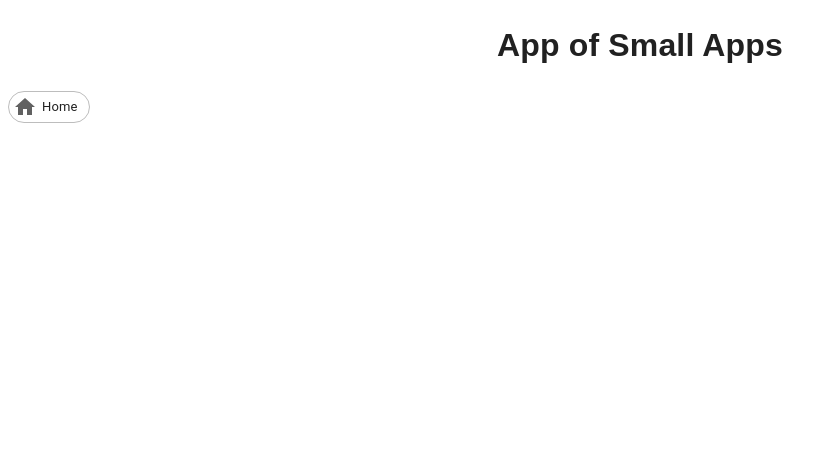
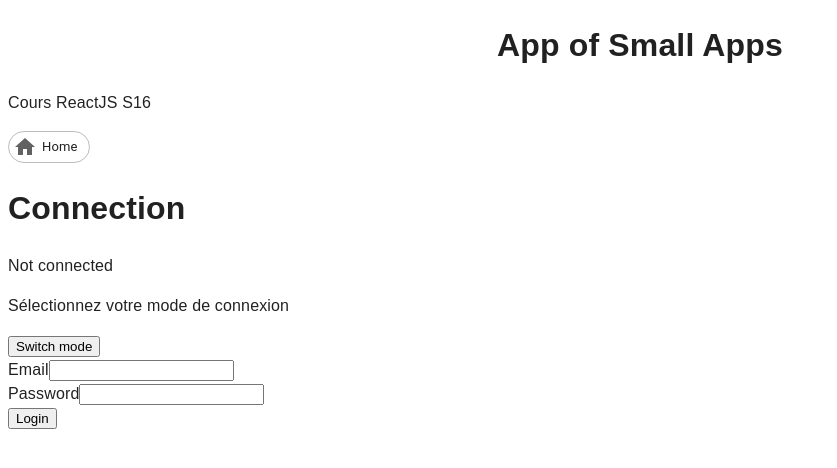
Before and after one commit to stephane71/Small-react-apps, a React (Create React App) app: page /connection in a window 1280 px wide. Shown: the top 468 px of the page, without its empty margins (0-837 px from the left). Built offline with nearby package versions, Linux system fonts and the light colour scheme.

Commit message:
Add Department List

```diff
--- a/src/App.js
+++ b/src/App.js
@@ -4,6 +4,9 @@ import Home from "./Home";
 import { Routes, Route, useNavigate } from "react-router-dom";
 import HomeIcon from "@mui/icons-material/Home";
 import { Chip, Box } from "@mui/material";
+import Connection from "./Connection";
+import DepartmentList from "./DepartmentList";
+import Department from "./Department";
 
 export default function App() {
   const navigate = useNavigate();
@@ -15,6 +18,7 @@ export default function App() {
   return (
     <div className="App">
       <h1 className="appTitle">App of Small Apps</h1>
+      <p>Cours ReactJS S16</p>
 
       <Chip
         icon={<HomeIcon />}
@@ -27,6 +31,9 @@ export default function App() {
         <Routes>
           <Route path="/" element={<Home />} />
           <Route path="/shopping-list" element={<ShoppingList />} />
+          <Route path="/connection" element={<Connection />} />
+          <Route path="/department-list" element={<DepartmentList />} />
+          <Route path="/department-list/:depName" element={<Department />} />
         </Routes>
       </Box>
     </div>
--- /dev/null
+++ b/src/Connection.js
@@ -0,0 +1,104 @@
+/*
+ * Connect component
+ * Login / Register
+ * Objectif : Gérer un affichage conditionnel
+ *
+ * Documentation
+ * https://fr.reactjs.org/docs/conditional-rendering.html
+ *
+ * Le composant Connect
+ * - permet de sélectionner soit le login, soit le register (de simples boutons)
+ * - Affiche un message "Login" ou "Register"
+ * - Au click sur le bouton "Login" ou "Register",
+ *   tout le contenu doit être remplacer :
+ *   - un message : "Vous êtes loggué !" ou "Vous êtes inscrit !"
+ *   - un bouton "Retour" qui permet de revenir à la connection
+ */
+import React from "react";
+import Loginqsdjhqsd from "./Login";
+import { CONNECTION_MODE, INPUT_EMAIL } from "../utils/enums";
+
+class Connection extends React.Component {
+  constructor(props) {
+    super(props);
+
+    this.state = {
+      mode: CONNECTION_MODE.LOGIN,
+      connected: false,
+      credentials: null
+    };
+
+    this.handleClickSwitch = this.handleClickSwitch.bind(this);
+    this.handleValidateLogin = this.handleValidateLogin.bind(this);
+  }
+
+  handleClickToggleConnected(toggle) {
+    this.setState({
+      connected: toggle
+    });
+  }
+
+  handleClickSwitch() {
+    this.setState({
+      credentials: null,
+      mode:
+        this.state.mode === CONNECTION_MODE.LOGIN
+          ? CONNECTION_MODE.REGISTER
+          : CONNECTION_MODE.LOGIN
+    });
+  }
+
+  handleValidateLogin(credentials) {
+    this.setState({
+      connected: true,
+      credentials: credentials
+    });
+    // Soumission des creds...
+  }
+
+  render() {
+    const { mode, connected, credentials } = this.state;
+
+    return (
+      <div className="main">
+        <h1>Connection</h1>
+
+        {connected ? "Connected" : "Not connected"}
+
+        {!connected && (
+          <>
+            <div className="connectionSelection">
+              <p>Sélectionnez votre mode de connexion</p>
+              <button onClick={this.handleClickSwitch}>Switch mode</button>
+            </div>
+
+            <div className="connectionMain">
+              {mode === CONNECTION_MODE.LOGIN ? (
+                <Loginqsdjhqsd onClick={this.handleValidateLogin} />
+              ) : (
+                <button onClick={() => this.handleClickToggleConnected(true)}>
+                  Register
+                </button>
+              )}
+            </div>
+          </>
+        )}
+
+        {connected && (
+          <div className="connectionMessage">
+            <p>
+              Vous êtes{" "}
+              {mode === CONNECTION_MODE.LOGIN ? "loggué !" : "inscrit !"}
+            </p>
+            {credentials && <p>{credentials.email}</p>}
+            <button onClick={() => this.handleClickToggleConnected(false)}>
+              Back
+            </button>
+          </div>
+        )}
+      </div>
+    );
+  }
+}
+
+export default Connection;
--- /dev/null
+++ b/src/Department.js
@@ -0,0 +1,10 @@
+import React from "react";
+import { useLocation } from "react-router-dom";
+
+function Department() {
+  let location = useLocation();
+
+  return <div>Department {JSON.stringify(location.state)}</div>;
+}
+
+export default Department;
--- /dev/null
+++ b/src/DepartmentList.js
@@ -0,0 +1,52 @@
+import React from "react";
+import { Link } from "react-router-dom";
+import List from "@mui/material/List";
+import ListItem from "@mui/material/ListItem";
+import ListItemButton from "@mui/material/ListItemButton";
+import ListItemText from "@mui/material/ListItemText";
+
+class DepartmentList extends React.Component {
+  constructor(props) {
+    super(props);
+
+    this.state = {
+      departmentList: []
+    };
+  }
+
+  componentDidMount() {
+    fetch("https://geo.api.gouv.fr/departements")
+      .then((data) => data.json())
+      .then((data) => {
+        this.setState({
+          departmentList: data
+        });
+      });
+  }
+
+  render() {
+    const { departmentList } = this.state;
+
+    return (
+      <div>
+        <List>
+          {departmentList.map((dep) => (
+            <Link
+              key={dep.code}
+              to={`/department-list/${dep.code}`}
+              state={dep}
+            >
+              <ListItem disablePadding>
+                <ListItemButton>
+                  <ListItemText primary={dep.nom} />
+                </ListItemButton>
+              </ListItem>
+            </Link>
+          ))}
+        </List>
+      </div>
+    );
+  }
+}
+
+export default DepartmentList;
--- a/src/Home.js
+++ b/src/Home.js
@@ -7,7 +7,8 @@ class Home extends React.Component {
     return (
       <Box sx={{ display: "flex", flexDirection: "column" }}>
         <Link to="/shopping-list">Shopping list</Link>
-        <Link to="/weather">Météo</Link>
+        <Link to="/connection">Connection</Link>
+        <Link to="/department-list">Department list</Link>
       </Box>
     );
   }
--- /dev/null
+++ b/src/Login.js
@@ -0,0 +1,57 @@
+import React from "react";
+
+class Login extends React.Component {
+  constructor(props) {
+    super(props);
+
+    this.state = {
+      email: "",
+      password: ""
+    };
+
+    this.handleChangeInput = this.handleChangeInput.bind(this);
+  }
+
+  handleChangeInput(e) {
+    const { name, value } = e.target;
+    this.setState({
+      [name]: value
+    });
+  }
+
+  render() {
+    const { email, password } = this.state;
+
+    return (
+      <div className="Login">
+        <form className="loginForm">
+          <div className="loginForm-inputBlock">
+            <label htmlFor="email">Email</label>
+            <input
+              id="email"
+              type="text"
+              name="email"
+              onChange={this.handleChangeInput}
+              value={this.state.email}
+            />
+          </div>
+
+          <div className="loginForm-inputBlock">
+            <label htmlFor="password">Password</label>
+            <input
+              id="password"
+              type="text"
+              name="password"
+              onChange={this.handleChangeInput}
+            />
+          </div>
+        </form>
+        <button onClick={() => this.props.onClick({ email, password })}>
+          Login
+        </button>
+      </div>
+    );
+  }
+}
+
+export default Login;
--- a/src/ShoppingList.js
+++ b/src/ShoppingList.js
@@ -33,7 +33,7 @@ class ShoppingList extends React.Component {
   render() {
     return (
       <div>
-        <h2>ShoppingList component</h2>
+        <h2>ShoppingList</h2>
         <ul>
           <li>{articles[0].name}</li>
           <li>{articles[1].name}</li>
--- /dev/null
+++ b/utils/enums.js
@@ -0,0 +1,6 @@
+export const CONNECTION_MODE = {
+  LOGIN: "LOGIN",
+  REGISTER: "REGISTER"
+};
+
+export const INPUT_EMAIL = "INPUT_EMAIL";
```
